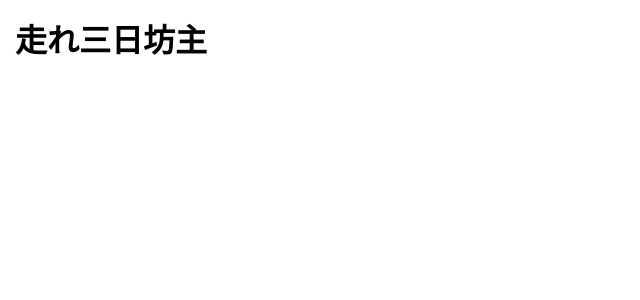
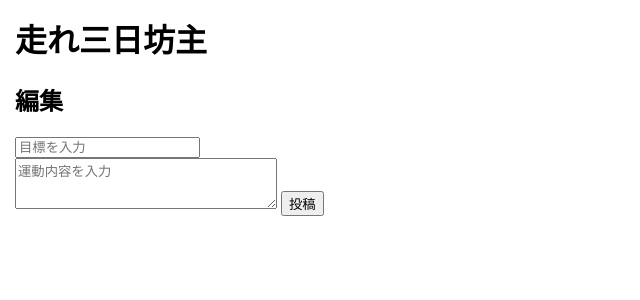
Before and after one commit to enpitut2022/MusclePowerAki, a Flask app: page /profile/1 in a window 1280 px wide. Shown: the top 300 px of the page, without its empty margins (0-640 px from the left). Run offline with Flask 2, Linux system fonts and the light colour scheme.

Commit message:
プロフィールの入力フォーム作成

```diff
--- a/templates/profile.html
+++ b/templates/profile.html
@@ -7,5 +7,12 @@
   <body>
     <h1>走れ三日坊主</h1>
     <p>{{ member.name }}</p>
+    <h2>編集</h2>
+    <form action="/profile_edit" method="post">
+      <div><input type="text" name="goal" placeholder="目標を入力" required></div>
+     <textarea name="training_detail"  rows="3" cols="30" placeholder="運動内容を入力" required></textarea>
+     <input type ="hidden" name="user_id" value={{member.id}}>
+     <input type="submit" value="投稿">
+   </form>
   </body>
 </html>
```
